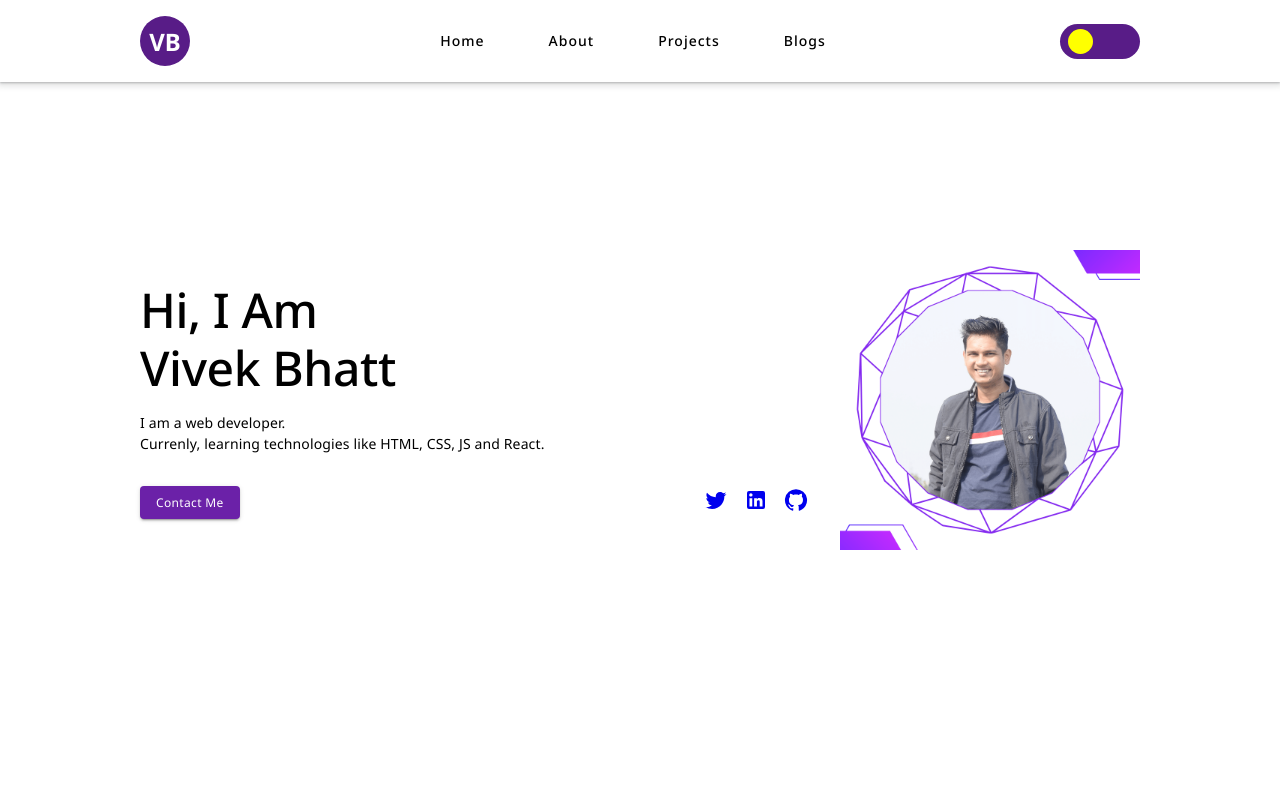
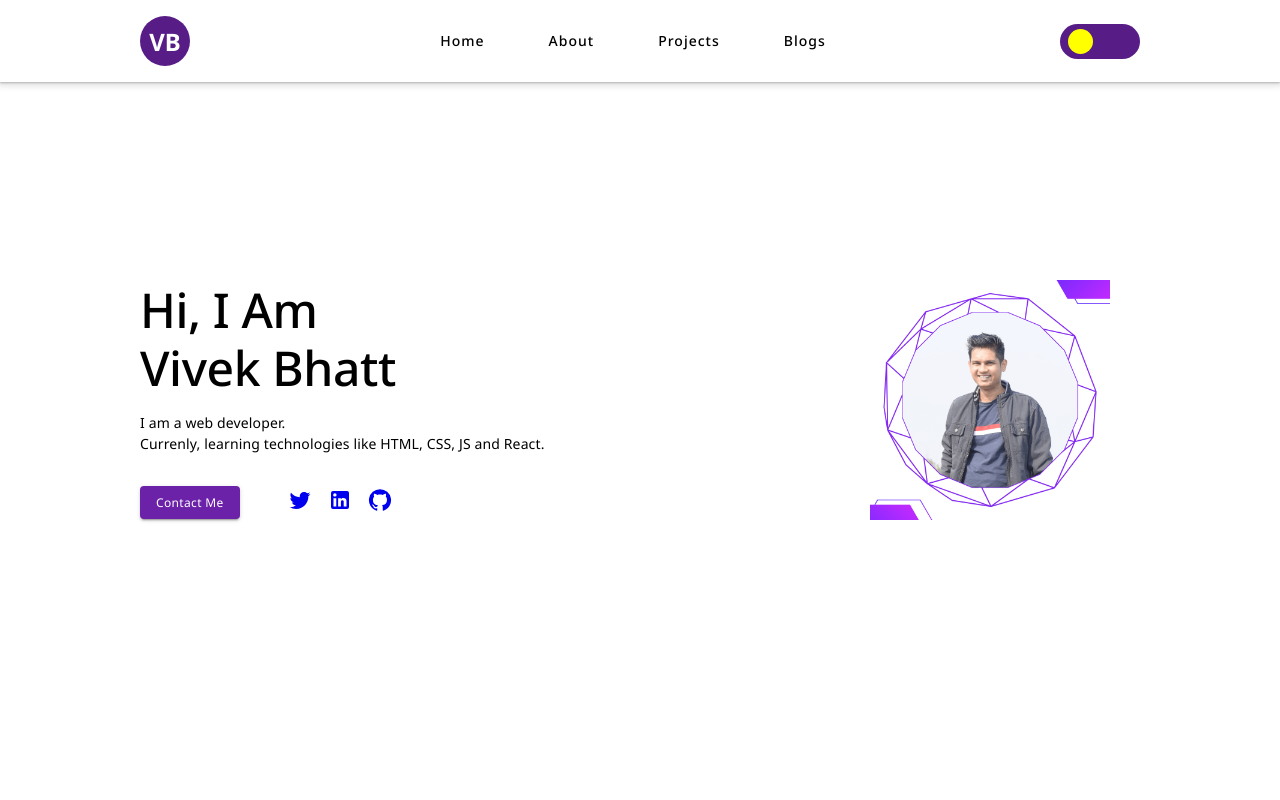
Before and after one commit to vivekbhatt07/portfolio, a React (Create React App) app: page / in a window 1280 px wide. Shown: the top 800 px of the page. Built offline with nearby package versions, Linux system fonts and the light colour scheme; a web font is replaced by a local one.

Commit message:
tab responsive

```diff
--- a/src/Pages/HomePage/HomePage.scss
+++ b/src/Pages/HomePage/HomePage.scss
@@ -115,13 +115,52 @@
     }
   }
 }
+@media (min-width: 400px) {
+  .hero-section {
+    .hero-container {
+      gap: 2em;
+      .hero-img {
+        display: flex;
+        justify-content: center;
+        align-items: center;
+        img {
+          width: 80%;
+          height: 80%;
+        }
+      }
+    }
+  }
+}
+@media (min-width: 600px) {
+  .hero-section {
+    .hero-container {
+      display: grid;
+      justify-content: space-between;
+      grid-template-columns: 1fr 250px;
+      gap: 2em;
+      .hero-intro {
+        .hero-actions {
+          justify-content: flex-start;
+        }
+      }
+    }
+  }
+}
 
 @media (min-width: 780px) {
-  .hero-section {
+}
+
+@media (min-width: 800px) {
+  .aboutMe-section {
     display: grid;
-    justify-content: space-between;
-    grid-template-columns: 1fr 300px;
-    gap: 2em;
+    grid-template-columns: 1fr 0.5fr;
+    gap: 1em;
+    .about-me {
+      .about-me-head {
+        font-family: var(--primary-font);
+        font-size: 24px;
+      }
+    }
   }
 }
 
```
